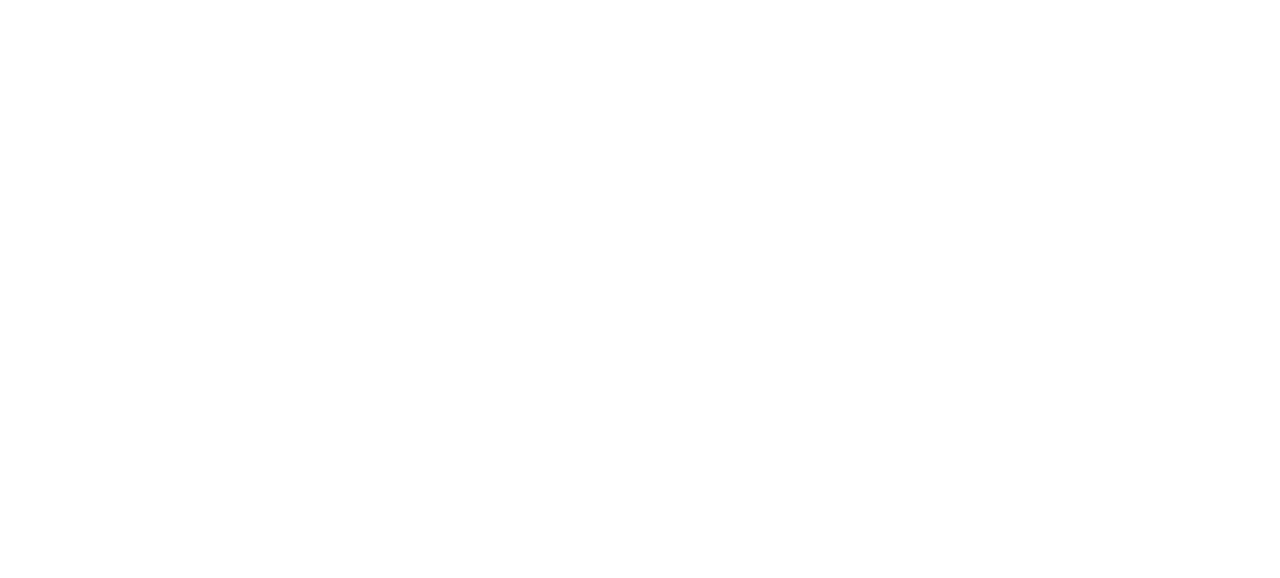
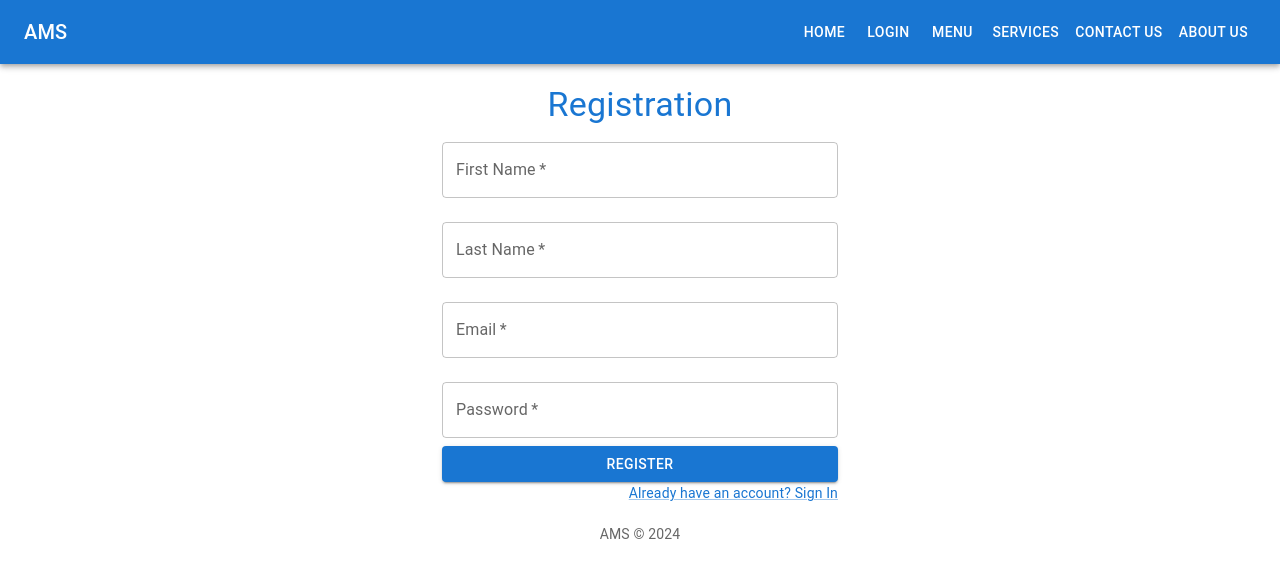
Before and after one commit to asishkumarv/ams, a React (Create React App) app in the folder client/: page /registration in a window 1280 px wide. Before the commit this address had no page. Shown: the top 578 px of the page. Built offline with nearby package versions, Linux system fonts and the light colour scheme.

Commit message:
Added Login and registration pages

```diff
--- a/client/src/App.js
+++ b/client/src/App.js
@@ -5,6 +5,8 @@ import Home from './components/Home';
 import About from './components/About';
 import Services from './components/Services';
 import Contact from './components/Contact';
+import Login from './components/Login';
+import Registration from './components/Registration';
 function App() {
   return (
     <Router>
@@ -13,6 +15,8 @@ function App() {
         <Route path="/about" element={<About />} />
         <Route path="/services" element={<Services />} />
         <Route path="/contact" element={<Contact />} />
+        <Route path="/login" element={<Login />} />
+        <Route path="/registration" element={<Registration />} />
       </Routes>
     </Router>
   );
--- /dev/null
+++ b/client/src/components/Assets/HeaderButton.js
@@ -0,0 +1,15 @@
+// HeaderButton.js
+import React from 'react';
+import { Button } from '@mui/material';
+import { Link } from 'react-router-dom';
+
+const HeaderButton = ({ to, label }) => {
+
+  return (
+    <Button component={Link} to={to} color="inherit">
+      {label}
+    </Button>
+  );
+};
+
+export default HeaderButton;
--- /dev/null
+++ b/client/src/components/Assets/HeaderHomeButton.js
@@ -0,0 +1,23 @@
+import React from 'react';
+import { Button } from '@mui/material';
+import { useNavigate } from 'react-router-dom';
+
+const HeaderHomeButton = ({ to, label }) => {
+  const navigate = useNavigate();
+
+  const handleClick = () => {
+    if (to === 'home') {
+      navigate('/');
+    } else {
+      navigate(to);
+    }
+  };
+
+  return (
+    <Button onClick={handleClick} color="inherit">
+      {label}
+    </Button>
+  );
+};
+
+export default HeaderHomeButton;
--- a/client/src/components/Footer.js
+++ b/client/src/components/Footer.js
@@ -6,7 +6,7 @@ const Footer = () => {
   return (
     <Container component="footer" maxWidth="xl" align="center">
       <Typography variant="body2" color="textSecondary">
-        Your App © {new Date().getFullYear()}
+        AMS © {new Date().getFullYear()}
       </Typography>
     </Container>
   );
--- a/client/src/components/Header.js
+++ b/client/src/components/Header.js
@@ -1,14 +1,25 @@
 // Header.js
 import React from 'react';
-import { AppBar, Toolbar, Typography } from '@mui/material';
+import { AppBar, Toolbar, Typography, Box } from '@mui/material';
 
+import HeaderButton from './Assets/HeaderButton';
+import HeaderHomeButton from './Assets/HeaderHomeButton';
 const Header = () => {
   return (
     <AppBar position="static">
       <Toolbar>
-        <Typography variant="h6">Your App Name</Typography>
+        <Typography variant="h6">AMS</Typography>
+        <Box sx={{ marginLeft: 'auto' }}></Box>
+          <HeaderHomeButton to="home" label="Home" />
+          <HeaderButton to="/login" label="Login" />
+          <HeaderButton to="/menu" label="Menu" />
+          <HeaderButton to="/services" label="Services" />
+          <HeaderButton to="/contact" label="Contact Us" />
+          <HeaderButton to="/about" label="About Us" />
       </Toolbar>
+
     </AppBar>
+
   );
 };
 
--- a/client/src/components/Home.js
+++ b/client/src/components/Home.js
@@ -1,18 +1,44 @@
 // Home.js
 import React, { useState, useEffect } from 'react';
 import AppLayout from './../AppLayout';
+import { Link as RouterLink } from 'react-router-dom';
 import axios from 'axios';
+import { Button, Typography } from '@mui/material';
+
 const Home = () => {
   const [users, setUsers] = useState([]);
+  const [showUserList, setShowUserList] = useState(false);
 
   useEffect(() => {
     axios.get('http://localhost:5000/users')
       .then(response => setUsers(response.data))
       .catch(error => console.error(error));
   }, []);
+
   return (
     <AppLayout>
-      <h1>Welcome to Your App</h1>
+      <div style={{ textAlign: 'center' }}>
+        <Typography variant="h4">Welcome to Your App</Typography>
+        <Typography>
+          It is a Platform that provides Appointment management system for a very range of Organizations
+        </Typography>
+        <Button
+          variant="outlined"
+          onClick={() => setShowUserList(!showUserList)}>
+          {showUserList ? 'Hide User List' : 'Show User List'}
+        </Button>
+      </div>
+
+      {/* Register button in the top right corner below the header */}
+      <div style={{ display: 'flex', justifyContent: 'flex-end', marginTop: '20px' }}>
+        <RouterLink to="/registration" style={{ textDecoration: 'none' }}>
+          <Button variant="contained" color="primary">
+            Register
+          </Button>
+        </RouterLink>
+      </div>
+
+      {showUserList && (
         <div>
           <h1>User List</h1>
           <ul>
@@ -23,6 +49,7 @@ const Home = () => {
             ))}
           </ul>
         </div>
+      )}
     </AppLayout>
   );
 };
--- /dev/null
+++ b/client/src/components/Login.js
@@ -0,0 +1,88 @@
+// Login.js
+import React, { useState } from 'react';
+import AppLayout from './../AppLayout';
+import { Container, Typography, TextField, Button, Link, Grid, useTheme } from '@mui/material';
+import { Link as RouterLink } from 'react-router-dom';  // Added missing imports
+
+const Login = () => {
+  const [username, setUsername] = useState('');
+  const [password, setPassword] = useState('');
+  const theme = useTheme();
+//   const navigate = useNavigate();
+
+  const handleLogin = () => {
+    console.log('Username:', username);
+    console.log('Password:', password);
+    // Add your authentication logic here
+  };
+
+  const handleForgotPassword = () => {
+    console.log('Forgot Password clicked');
+    // Add logic to handle forgotten password (e.g., show a modal)
+  };
+
+//   const handleCreateAccount = () => {
+//     navigate('/registration');
+//   };
+
+  return (
+    <AppLayout>
+      <Container component="main" maxWidth="xs">
+        <div>
+          <Typography component="h1" variant="h4" sx={{ textAlign: 'center', color: theme.palette.primary.main }}>
+            Login!
+          </Typography>
+          <form>
+            <TextField
+              variant="outlined"
+              margin="normal"
+              required
+              fullWidth
+              id="username"
+              label="Username"
+              name="username"
+              autoComplete="username"
+              value={username}
+              onChange={(e) => setUsername(e.target.value)}
+            />
+            <TextField
+              variant="outlined"
+              margin="normal"
+              required
+              fullWidth
+              name="password"
+              label="Password"
+              type="password"
+              id="password"
+              autoComplete="current-password"
+              value={password}
+              onChange={(e) => setPassword(e.target.value)}
+            />
+            <Grid container spacing={2}>
+              <Grid item xs={6}>
+                <Link component="button" variant="body2" onClick={handleForgotPassword}>
+                  Forgot Password?
+                </Link>
+              </Grid>
+              <Grid item xs={6}>
+                <Button fullWidth variant="contained" color="primary" onClick={handleLogin}>
+                  Sign In
+                </Button>
+              </Grid>
+            </Grid>
+            <Grid container justifyContent="flex-end">
+              <Grid item>
+                {/* Use Link component for navigation */}
+                <Link to="/registration" variant="body2" component={RouterLink}>
+                  Create New Account
+                </Link>
+              </Grid>
+            </Grid>
+          </form>
+        </div>
+      </Container>
+    </AppLayout>
+  );
+};
+
+export default Login;
--- /dev/null
+++ b/client/src/components/Registration.js
@@ -0,0 +1,82 @@
+// Registration.js
+import React, { useState } from 'react';
+import AppLayout from './../AppLayout';
+import { Container, Typography, TextField, Button, Link, Grid, useTheme } from '@mui/material';
+import { Link as RouterLink } from 'react-router-dom';
+
+const Registration = () => {
+  const [firstName, setFirstName] = useState('');
+  const [lastName, setLastName] = useState('');
+  const [email, setEmail] = useState('');
+  const [password, setPassword] = useState('');
+  const theme = useTheme();
+
+
+  const handleRegister = async () => {
+    // Your registration logic here
+  };
+
+  return (
+    <AppLayout>
+      <Container component="main" maxWidth="xs">
+        <div>
+          <Typography component="h1" variant="h4" sx={{ textAlign: 'center', color: theme.palette.primary.main }}>
+            Registration
+          </Typography>
+          <form>
+            <TextField
+              variant="outlined"
+              margin="normal"
+              required
+              fullWidth
+              label="First Name"
+              value={firstName}
+              onChange={(e) => setFirstName(e.target.value)}
+            />
+            <TextField
+              variant="outlined"
+              margin="normal"
+              required
+              fullWidth
+              label="Last Name"
+              value={lastName}
+              onChange={(e) => setLastName(e.target.value)}
+            />
+            <TextField
+              variant="outlined"
+              margin="normal"
+              required
+              fullWidth
+              label="Email"
+              type="email"
+              value={email}
+              onChange={(e) => setEmail(e.target.value)}
+            />
+            <TextField
+              variant="outlined"
+              margin="normal"
+              required
+              fullWidth
+              label="Password"
+              type="password"
+              value={password}
+              onChange={(e) => setPassword(e.target.value)}
+            />
+            <Button fullWidth variant="contained" color="primary" onClick={handleRegister}>
+              Register
+            </Button>
+            <Grid container justifyContent="flex-end">
+              <Grid item>
+                <Link component={RouterLink} to="/login" variant="body2">
+                  Already have an account? Sign In
+                </Link>
+              </Grid>
+            </Grid>
+          </form>
+        </div>
+      </Container>
+    </AppLayout>
+  );
+};
+
+export default Registration;
```
Also changed, not shown: 2 other files (tests, documents, lock files or other folders). Lines whose indentation alone changed are shown as unchanged.
